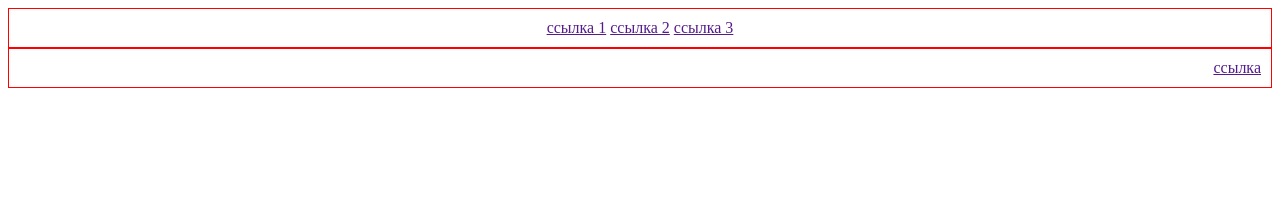
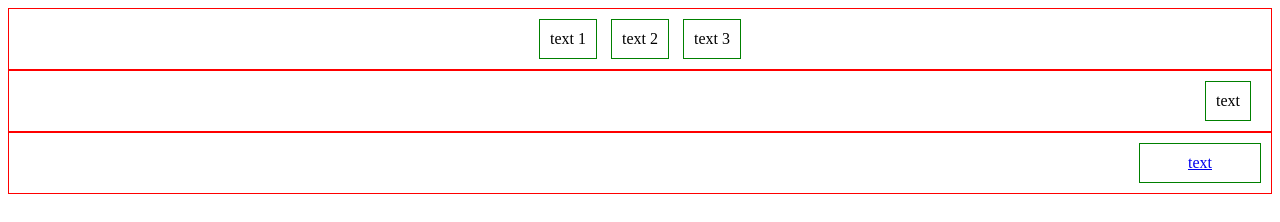
Before and after one commit to LeoonWi/CSS_Exercises, a plain HTML site: page exe1.html in a window 1280 px wide. Drawn offline with Linux system fonts and the light colour scheme.

Commit message:
Выравнивание строчно-блочных элементов

```diff
--- a/exe1.html
+++ b/exe1.html
@@ -12,21 +12,54 @@
             text-align: center;
         }
 
+        .child {
+	        padding: 10px;
+	        border: 1px solid green;
+            display: inline-block;
+            margin: auto 5px;
+        }
+
         #parent {
-            padding: 10px 10px;
+	        padding: 10px 0;
+            padding-right: 10px;
 	        border: 1px solid red;
             text-align: right;
+        }
+
+        #child {
+	        padding: 10px;
+	        border: 1px solid green;
+            display: inline-block;
+            margin-right: 10px;
+        }
+
+        .parent-a {
+	        padding: 10px 0;
+	        border: 1px solid red;
+            text-align: right;
+        }
+
+        .child-a {
+	        width: 100px;
+	        padding: 10px;
+	        border: 1px solid green;
+            display: inline-block;
+            margin-right: 10px;
+            text-align: center;
         }
     </style>
 </head>
 <body>
     <div class="parent">
-        <a href="">ссылка 1</a>
-        <a href="">ссылка 2</a>
-        <a href="">ссылка 3</a>
+        <div class="child">text 1</div>
+        <div class="child">text 2</div>
+        <div class="child">text 3</div>
     </div>
     <div id="parent">
-        <a href="">ссылка</a>
+        <div id="child">text</div>
+    </div>
+    <div class="parent-a">
+        <a href="#" class="child-a">text</a>
     </div>
 </body>
 </html>
```
